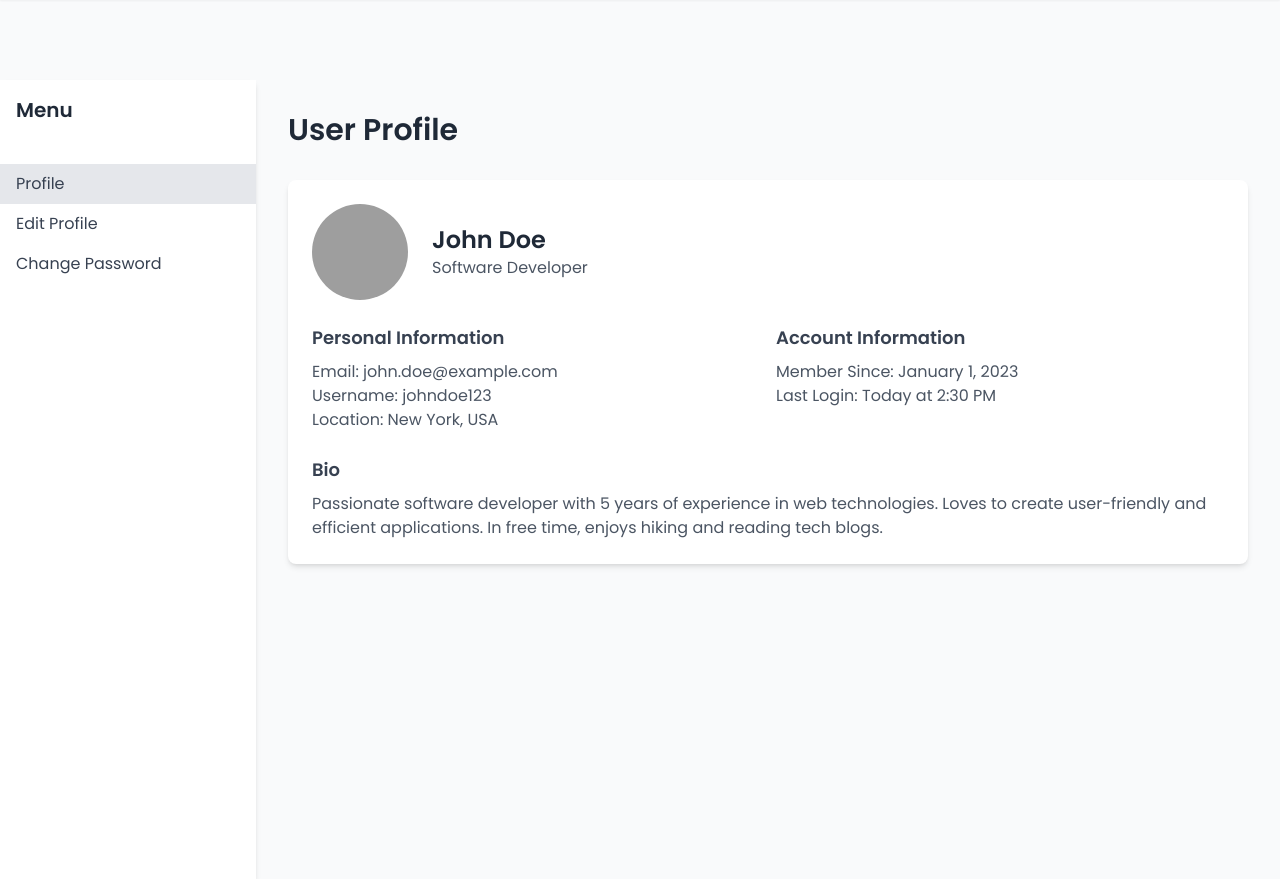
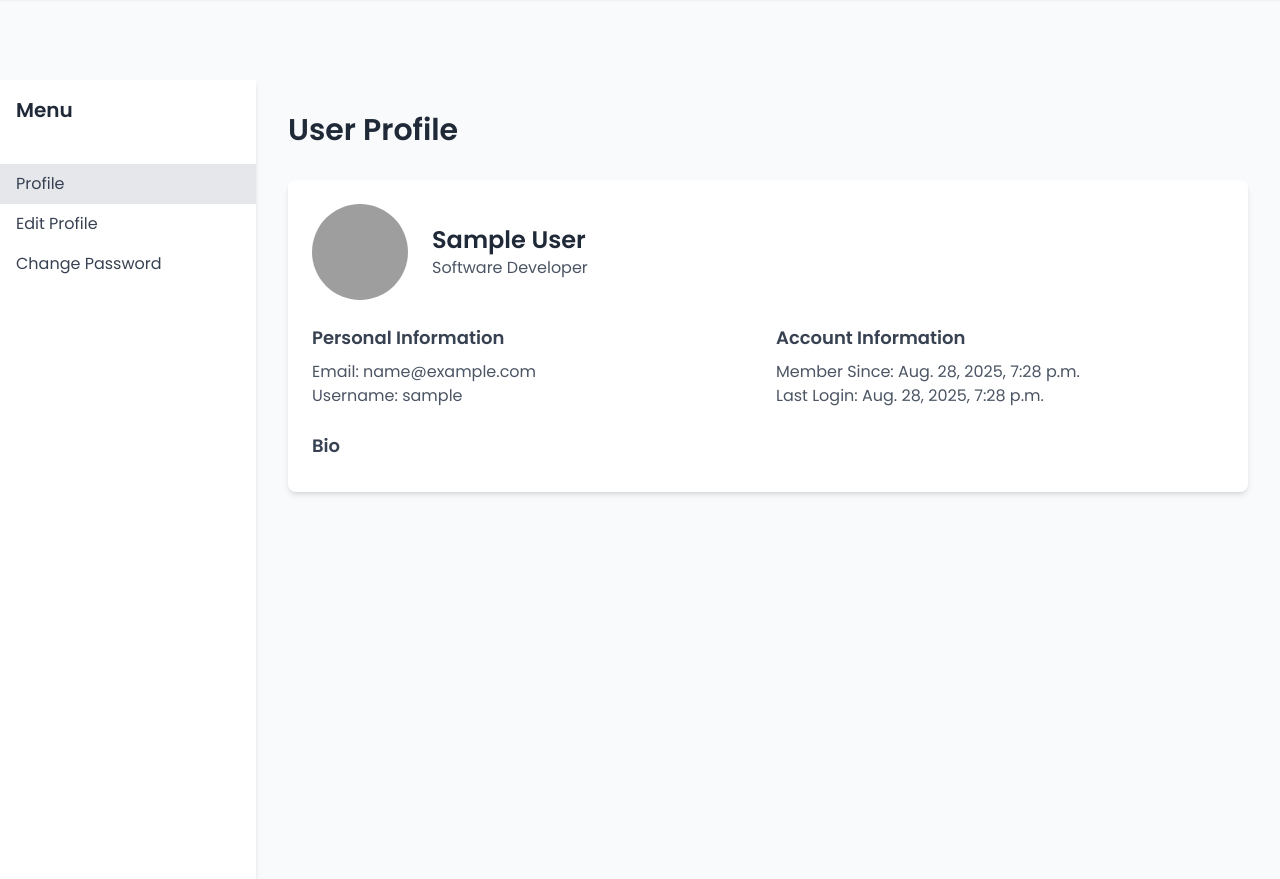
Before and after one commit to sajjadhossanshimanto/festivo-event-managent-system, a Django app: page /profile in a window 1280 px wide. Shown: the part 64-943 px from the top of the page. Run offline with Django 5.2, Linux system fonts and the light colour scheme; the visitor is signed in with stand-in values (Sample User, id 1); data comes from the database, SQL or seed files in the repository; some libraries are stand-ins or nearby versions; grey boxes are pictures that could not be loaded.

Commit message:
profile fields added

```diff
--- a/users/templates/users/profile.html
+++ b/users/templates/users/profile.html
@@ -34,7 +34,7 @@
               class="w-24 h-24 rounded-full object-cover mr-6"
             />
             <div>
-              <h2 class="text-2xl font-semibold text-gray-800">John Doe</h2>
+              <h2 class="text-2xl font-semibold text-gray-800">{{user.first_name}} {{user.last_name}}</h2>
               <p class="text-gray-600">Software Developer</p>
             </div>
           </div>
@@ -45,24 +45,24 @@
                 Personal Information
               </h3>
               <p class="text-gray-600">
-                <span class="font-medium">Email:</span> john.doe@example.com
+                <span class="font-medium">Email:</span> {{user.email}}
               </p>
               <p class="text-gray-600">
-                <span class="font-medium">Username:</span> johndoe123
+                <span class="font-medium">Username:</span> {{user.username}}
               </p>
-              <p class="text-gray-600">
+              <!-- <p class="text-gray-600">
                 <span class="font-medium">Location:</span> New York, USA
-              </p>
+              </p> -->
             </div>
             <div>
               <h3 class="text-lg font-semibold text-gray-700 mb-2">
                 Account Information
               </h3>
               <p class="text-gray-600">
-                <span class="font-medium">Member Since:</span> January 1, 2023
+                <span class="font-medium">Member Since:</span> {{user.date_joined}}
               </p>
               <p class="text-gray-600">
-                <span class="font-medium">Last Login:</span> Today at 2:30 PM
+                <span class="font-medium">Last Login:</span> {{user.last_update}}
               </p>
             </div>
           </div>
@@ -70,9 +70,7 @@
           <div class="mt-6">
             <h3 class="text-lg font-semibold text-gray-700 mb-2">Bio</h3>
             <p class="text-gray-600">
-              Passionate software developer with 5 years of experience in web
-              technologies. Loves to create user-friendly and efficient
-              applications. In free time, enjoys hiking and reading tech blogs.
+              {{user.bio}}
             </p>
           </div>
         </div>
```
